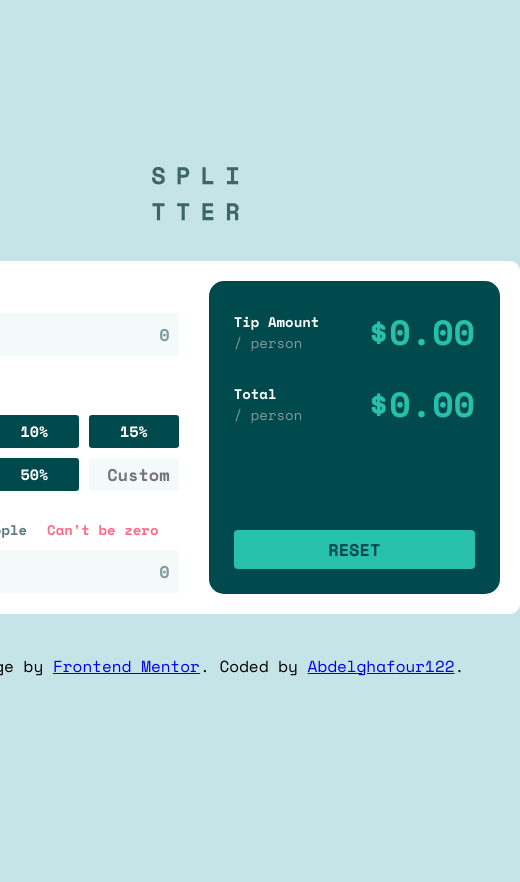
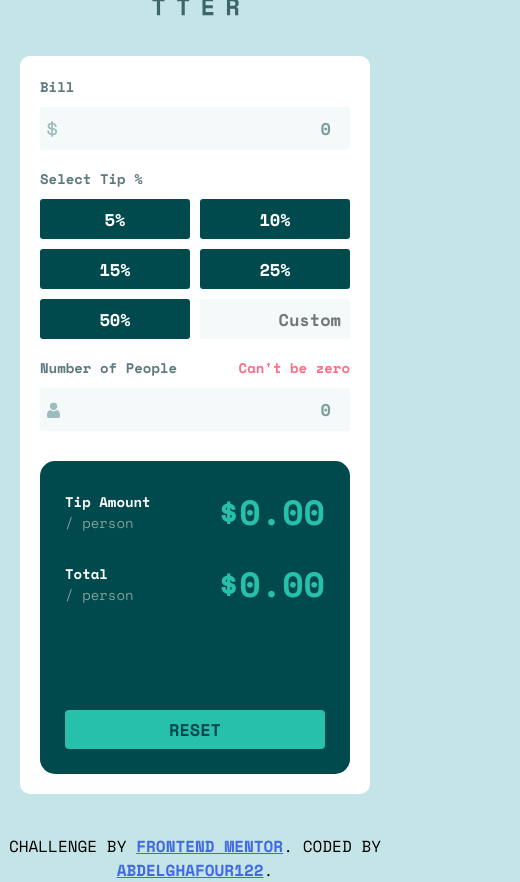
Before and after one commit to Abdelghafour122/react-tip-calculator, a React (Create React App) app: page / in a window 390 px wide. Shown: the whole page, 520 px wide, since content can reach past the window. Before the commit the page ends 844 px from the top, so only its background shows below. Built offline with nearby package versions, Linux system fonts and the light colour scheme.

Commit message:
made mobile styles

```diff
--- a/src/App.css
+++ b/src/App.css
@@ -32,7 +32,12 @@ body {
   align-items: center;
   justify-content: space-between;
   flex-direction: column;
-  gap: 40px;
+  gap: 60px;
+}
+@media (max-width: 660px) {
+  .App {
+    gap: 40px;
+  }
 }
 
 .calculator {
@@ -45,12 +50,24 @@ body {
   border-radius: 10px;
   width: 650px;
 }
+@media (max-width: 660px) {
+  .calculator {
+    flex-direction: column;
+    min-width: 350px;
+    max-width: 80vw;
+  }
+}
 
 .calculator .form-screen {
   flex-basis: 50%;
   display: flex;
   flex-direction: column;
   gap: 28px;
+}
+@media (max-width: 660px) {
+  .calculator .form-screen {
+    gap: 18px;
+  }
 }
 
 .calculator .form-screen .input-field {
@@ -89,7 +106,7 @@ body {
   outline: none;
   border: none;
   background-color: var(--light-lg-cyan);
-  padding: 7px 7px 7px 27px;
+  padding: 7px 17px 7px 27px;
   border-radius: 3px;
   color: var(--vd-cyan);
   font-size: 17px;
@@ -117,6 +134,7 @@ body {
   align-items: center;
   justify-content: space-between;
   gap: 20px;
+  width: 100%;
 }
 
 .calculator .form-screen p.label {
@@ -139,6 +157,12 @@ body {
   grid-template-rows: repeat(2, 33px);
   gap: 10px;
 }
+@media (max-width: 660px) {
+  .calculator .form-screen .tips-holder .tips {
+    grid-template-columns: repeat(2, minmax(75px, 1fr));
+    grid-template-rows: repeat(3, 40px);
+  }
+}
 
 .calculator .form-screen .tips-holder .tips button {
   border: none;
@@ -147,7 +171,7 @@ body {
   font-weight: 700;
   border-radius: 3px;
   cursor: pointer;
-  font-size: 15px;
+  font-size: 17px;
   transition: 0.3s;
 }
 
@@ -172,6 +196,11 @@ body {
   justify-content: center;
   flex-direction: column;
   gap: 100px;
+}
+@media (max-width: 660px) {
+  .calculator .result-screen {
+    width: 100%;
+  }
 }
 
 .calculator .result-screen .amounts {
@@ -229,3 +258,13 @@ body {
 .calculator .result-screen button:hover {
   background-color: var(--lg-cyan);
 }
+
+footer {
+  text-align: center;
+  text-transform: uppercase;
+}
+
+footer a {
+  color: royalblue;
+  font-weight: 700;
+}
--- a/src/Components/Footer.jsx
+++ b/src/Components/Footer.jsx
@@ -2,7 +2,7 @@ import React from "react";
 
 const Footer = () => {
   return (
-    <div className="attribution">
+    <footer className="attribution">
       Challenge by{" "}
       <a
         href="https://www.frontendmentor.io?ref=challenge"
@@ -20,7 +20,7 @@ const Footer = () => {
         Abdelghafour122
       </a>
       .
-    </div>
+    </footer>
   );
 };
 
```
